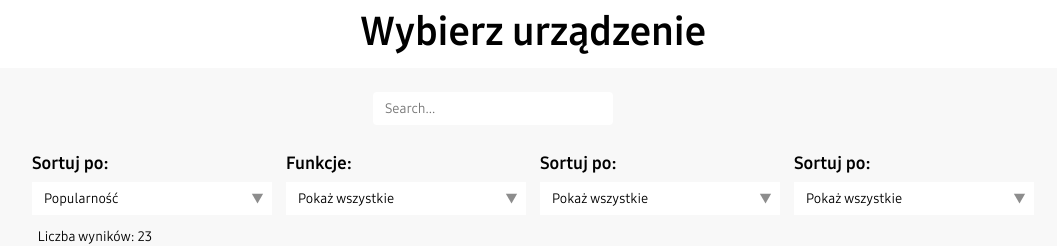
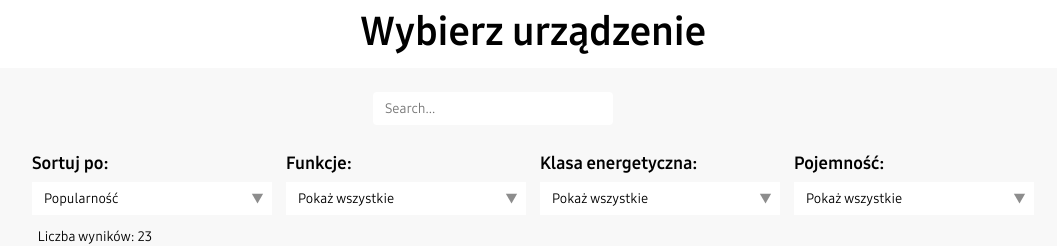
Before and after one commit to CharlesSBL/webDevTestTask-cheil, a React (Vite) app: page / in a window 1280 px wide. Shown: the top 246 px of the page, without its empty margins (107-1164 px from the left). Built offline with nearby package versions, Linux system fonts and the light colour scheme.

Commit message:
fix: proper header names of filter items

```diff
--- a/src/feature/product-listing/components/filter/menuFilter/MenuFilter.tsx
+++ b/src/feature/product-listing/components/filter/menuFilter/MenuFilter.tsx
@@ -16,14 +16,14 @@ export default function MenuFilter() {
             mainOption: "wszystkie"
         }, {
             id: 3,
-            name: "by",
-            header: "Sortuj po",
+            name: "energy",
+            header: "Klasa energetyczna",
             optionList: ["A", "B", "C", "D"],
             mainOption: "wszystkie"
         }, {
             id: 4,
-            name: "by",
-            header: "Sortuj po",
+            name: "capacity",
+            header: "Pojemność",
             optionList: ["9kg", "8kg", "10.5kg"],
             mainOption: "wszystkie"
         }
```
